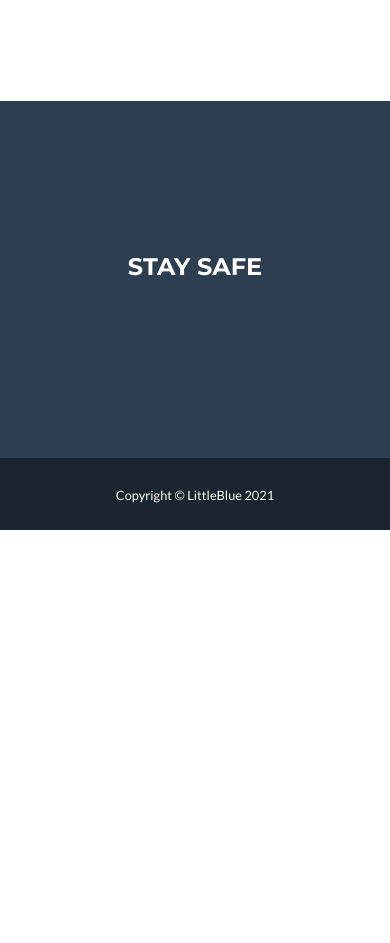
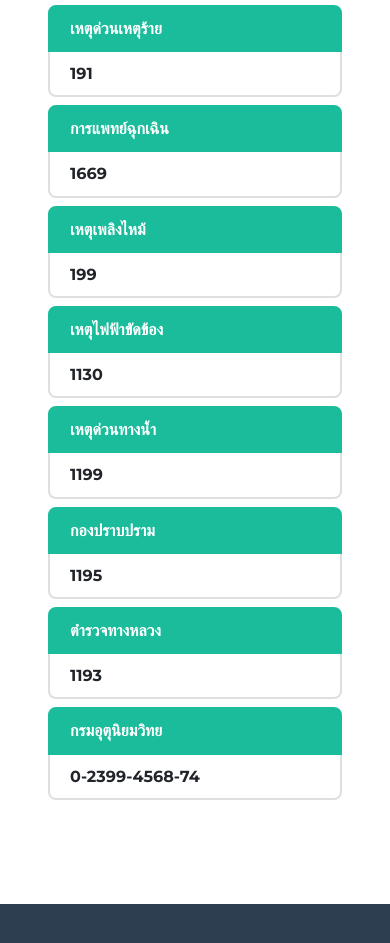
Before and after one commit to LittleBlue512/esi-emergency, a plain HTML site: page index.html in a window 390 px wide. Shown: the part 6302-7245 px from the top of the page. Before the commit the page ends 6832 px from the top, so only its background shows below. Drawn offline with nearby package versions, Linux system fonts and the light colour scheme.

Commit message:
Update
- Add phone numbers

```diff
--- a/index.html
+++ b/index.html
@@ -270,6 +270,38 @@
                 <ul class="list-group mx-auto contact-list my-2">
                     <li class="list-group-item active">แผนกการพยาบาลเวชปฏิบัติครอบครัว</li>
                     <li class="list-group-item">043–363135-6</li>
+                </ul>
+                <ul class="list-group mx-auto contact-list my-2">
+                    <li class="list-group-item active">เหตุด่วนเหตุร้าย</li>
+                    <li class="list-group-item">191</li>
+                </ul>
+                <ul class="list-group mx-auto contact-list my-2">
+                    <li class="list-group-item active">การแพทย์ฉุกเฉิน</li>
+                    <li class="list-group-item">1669</li>
+                </ul>
+                <ul class="list-group mx-auto contact-list my-2">
+                    <li class="list-group-item active">เหตุเพลิงไหม้</li>
+                    <li class="list-group-item">199</li>
+                </ul>
+                <ul class="list-group mx-auto contact-list my-2">
+                    <li class="list-group-item active">เหตุไฟฟ้าขัดข้อง</li>
+                    <li class="list-group-item">1130</li>
+                </ul>
+                <ul class="list-group mx-auto contact-list my-2">
+                    <li class="list-group-item active">เหตุด่วนทางน้ำ</li>
+                    <li class="list-group-item">1199</li>
+                </ul>
+                <ul class="list-group mx-auto contact-list my-2">
+                    <li class="list-group-item active">กองปราบปราม</li>
+                    <li class="list-group-item">1195</li>
+                </ul>
+                <ul class="list-group mx-auto contact-list my-2">
+                    <li class="list-group-item active">ตำรวจทางหลวง</li>
+                    <li class="list-group-item">1193 </li>
+                </ul>
+                <ul class="list-group mx-auto contact-list my-2">
+                    <li class="list-group-item active">กรมอุตุนิยมวิทย</li>
+                    <li class="list-group-item">0-2399-4568-74</li>
                 </ul>
             </div>
         </div>
```
